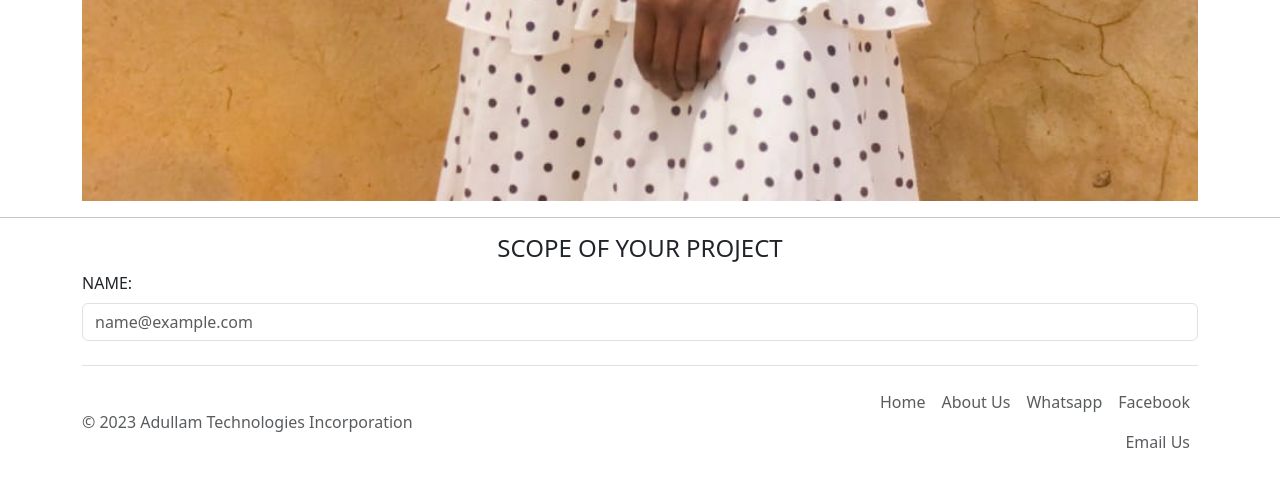
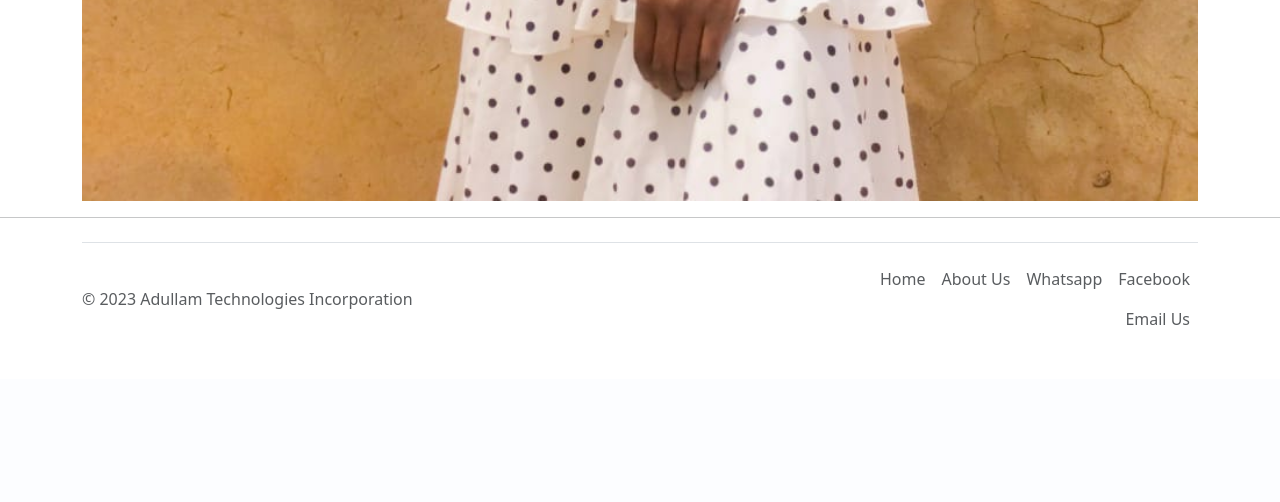
Before and after one commit to Michaelizzy1/adullamtech, a Django app: page / in a window 1280 px wide. Shown: the part 1746-2248 px from the top of the page. After the commit the page ends 2071 px from the top, so only its background shows below. Run offline with Django 4.2, Linux system fonts and the light colour scheme; data comes from the database, SQL or seed files in the repository; some libraries are stand-ins or nearby versions.

Commit message:
second commit

```diff
--- a/adullam/templates/adullam/index.html
+++ b/adullam/templates/adullam/index.html
@@ -66,18 +66,6 @@
     </div><hr>
     <p></p>
 
-        <div class="text-center">
-            <h4>SCOPE OF YOUR PROJECT</h4>
-        </div>
-
-<div class="container">
-    <form>
-        <div class="mb-3">
-            <label for="exampleFormControlInput1" class="form-label">NAME: </label>
-            <input type="text" class="form-control" id="exampleFormControlInput1" placeholder="name@example.com">
-        </div>
-     </form>
-</div>
 
 
 </div>
```
